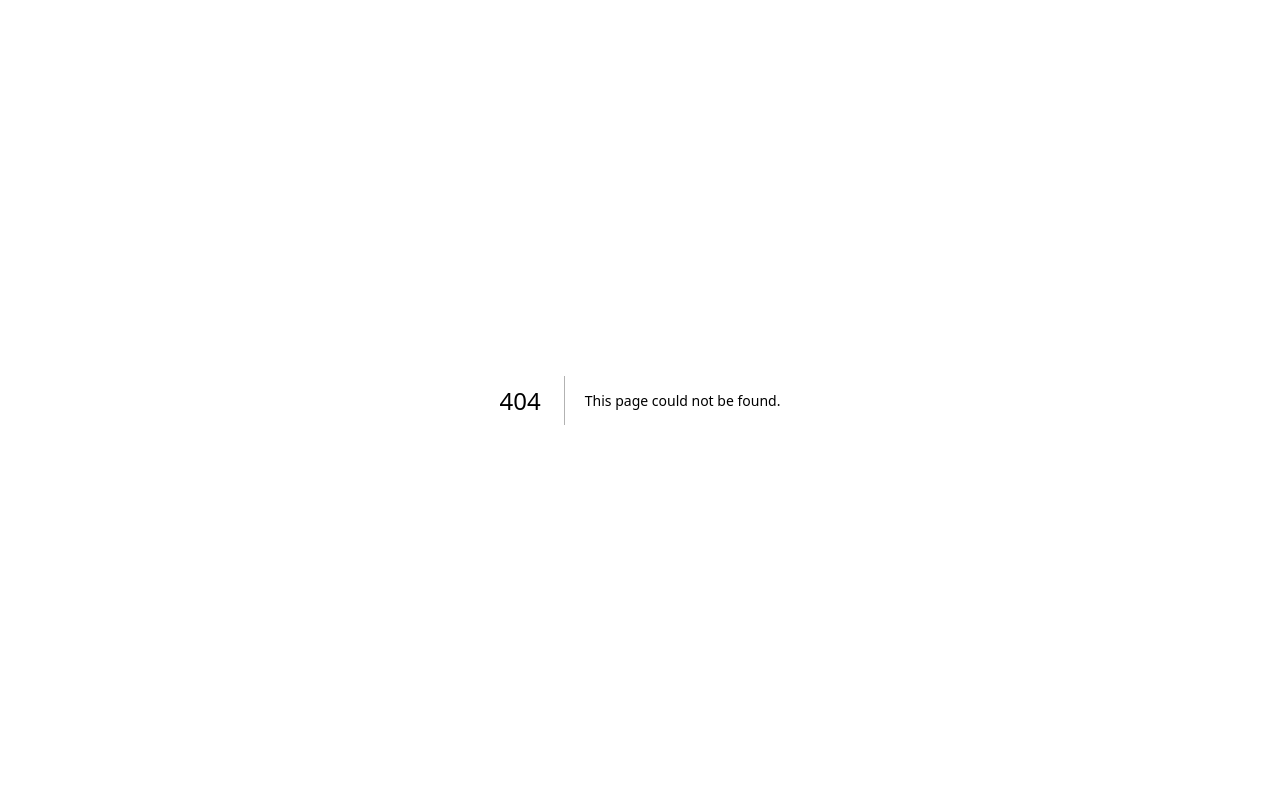
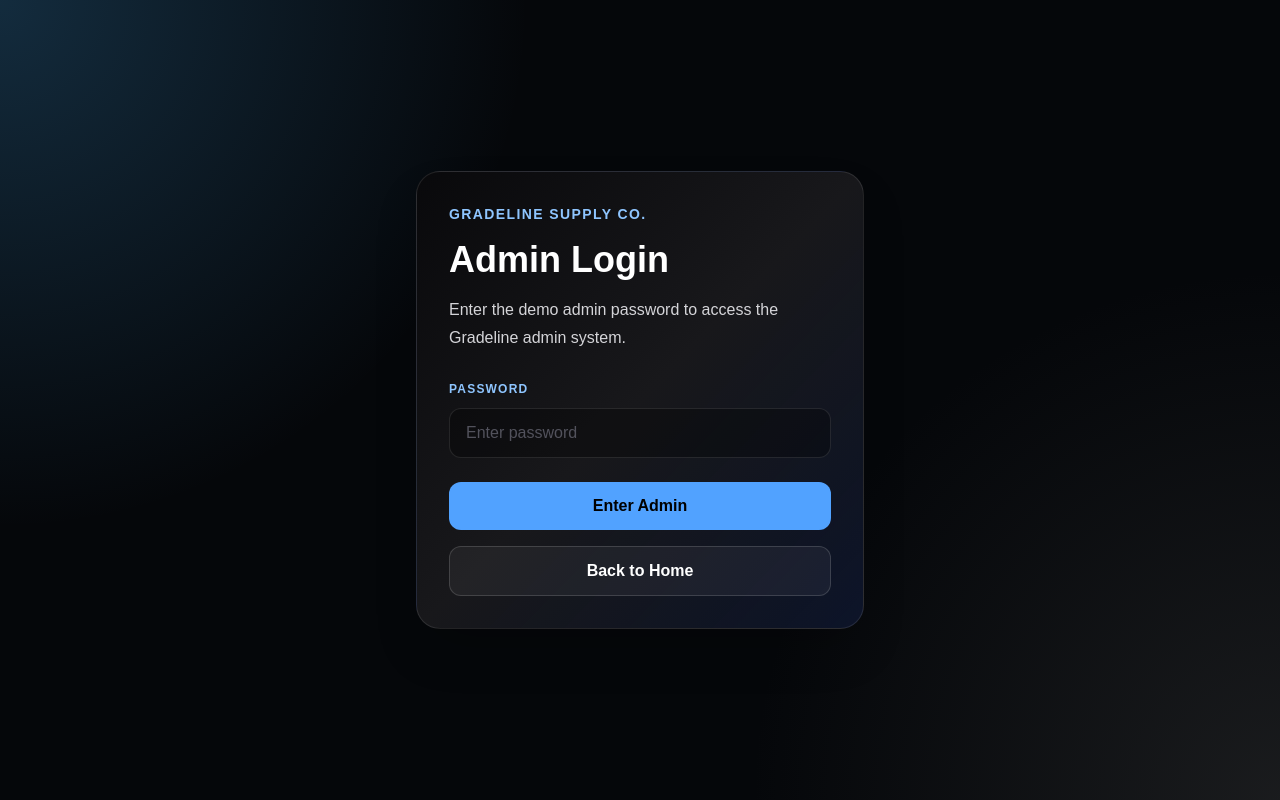
Before and after one commit to davemeeks64-hash/gradeline-supply, a Next.js app: page /admin-login in a window 1280 px wide. Before the commit this address had no page. Built offline with nearby package versions, Linux system fonts and the light colour scheme.

Commit message:
Added basic admin password gate

```diff
--- /dev/null
+++ b/src/app/admin-login/page.tsx
@@ -0,0 +1,89 @@
+"use client";
+
+import { FormEvent, useEffect, useState } from "react";
+import Link from "next/link";
+import { useRouter } from "next/navigation";
+
+const ADMIN_AUTH_KEY = "gradeline-admin-auth";
+const DEMO_PASSWORD = "gradeline123";
+
+export default function AdminLoginPage() {
+  const router = useRouter();
+  const [password, setPassword] = useState("");
+  const [error, setError] = useState("");
+
+  useEffect(() => {
+    if (localStorage.getItem(ADMIN_AUTH_KEY) === "true") {
+      router.replace("/admin");
+    }
+  }, [router]);
+
+  function handleSubmit(event: FormEvent<HTMLFormElement>) {
+    event.preventDefault();
+
+    if (password !== DEMO_PASSWORD) {
+      setError("Incorrect demo password.");
+      return;
+    }
+
+    localStorage.setItem(ADMIN_AUTH_KEY, "true");
+    router.replace("/admin");
+  }
+
+  return (
+    <main className="min-h-screen bg-[#05070a] text-white">
+      <section className="relative grid min-h-screen place-items-center overflow-hidden px-6 py-16">
+        <div className="absolute inset-0 bg-[radial-gradient(circle_at_top_left,_rgba(56,139,196,0.28),_transparent_35%),radial-gradient(circle_at_bottom_right,_rgba(80,80,80,0.28),_transparent_35%)]" />
+
+        <form
+          onSubmit={handleSubmit}
+          className="relative w-full max-w-md rounded-3xl border border-white/10 bg-gradient-to-br from-zinc-950 via-zinc-900 to-blue-950/40 p-8 shadow-2xl"
+        >
+          <p className="text-sm font-bold uppercase tracking-widest text-blue-300">
+            Gradeline Supply Co.
+          </p>
+          <h1 className="mt-4 text-4xl font-black">Admin Login</h1>
+          <p className="mt-4 leading-7 text-zinc-300">
+            Enter the demo admin password to access the Gradeline admin system.
+          </p>
+
+          <label className="mt-6 block">
+            <span className="text-xs font-bold uppercase tracking-widest text-blue-300">
+              Password
+            </span>
+            <input
+              value={password}
+              onChange={(event) => {
+                setPassword(event.target.value);
+                setError("");
+              }}
+              type="password"
+              className="mt-2 w-full rounded-xl border border-white/10 bg-black/30 px-4 py-3 text-white outline-none transition placeholder:text-zinc-600 focus:border-blue-300/60 focus:bg-black/45"
+              placeholder="Enter password"
+            />
+          </label>
+
+          {error && (
+            <p className="mt-3 rounded-xl border border-red-300/30 bg-red-400/10 px-4 py-3 text-sm font-bold text-red-200">
+              {error}
+            </p>
+          )}
+
+          <button
+            type="submit"
+            className="mt-6 w-full rounded-xl bg-blue-400 px-6 py-3 font-bold text-black transition hover:bg-blue-300"
+          >
+            Enter Admin
+          </button>
+
+          <Link
+            href="/"
+            className="mt-4 inline-flex w-full justify-center rounded-xl border border-white/15 bg-white/5 px-6 py-3 font-bold text-white transition hover:border-blue-300/40 hover:bg-blue-400/10"
+          >
+            Back to Home
+          </Link>
+        </form>
+      </section>
+    </main>
+  );
+}
--- /dev/null
+++ b/src/app/admin/layout.tsx
@@ -0,0 +1,10 @@
+import type { ReactNode } from "react";
+import AdminAuthGate from "@/components/AdminAuthGate";
+
+export default function AdminRouteLayout({
+  children,
+}: {
+  children: ReactNode;
+}) {
+  return <AdminAuthGate>{children}</AdminAuthGate>;
+}
--- /dev/null
+++ b/src/components/AdminAuthGate.tsx
@@ -0,0 +1,50 @@
+"use client";
+
+import type { ReactNode } from "react";
+import { useEffect, useState } from "react";
+import { useRouter } from "next/navigation";
+
+const ADMIN_AUTH_KEY = "gradeline-admin-auth";
+
+type AdminAuthGateProps = {
+  children: ReactNode;
+};
+
+export function AdminAuthGate({ children }: AdminAuthGateProps) {
+  const router = useRouter();
+  const [isAuthorized, setIsAuthorized] = useState(false);
+  const [isChecking, setIsChecking] = useState(true);
+
+  useEffect(() => {
+    const isLoggedIn = localStorage.getItem(ADMIN_AUTH_KEY) === "true";
+
+    if (!isLoggedIn) {
+      router.replace("/admin-login");
+      return;
+    }
+
+    const timeoutId = window.setTimeout(() => {
+      setIsAuthorized(true);
+      setIsChecking(false);
+    }, 0);
+
+    return () => window.clearTimeout(timeoutId);
+  }, [router]);
+
+  if (isChecking || !isAuthorized) {
+    return (
+      <main className="grid min-h-screen place-items-center bg-[#05070a] px-6 text-white">
+        <div className="rounded-3xl border border-white/10 bg-white/[0.04] p-8 text-center shadow-[0_18px_45px_rgba(0,0,0,0.28)]">
+          <p className="text-sm font-bold uppercase tracking-widest text-blue-300">
+            Gradeline Admin
+          </p>
+          <p className="mt-3 text-zinc-400">Checking access...</p>
+        </div>
+      </main>
+    );
+  }
+
+  return children;
+}
+
+export default AdminAuthGate;
```
